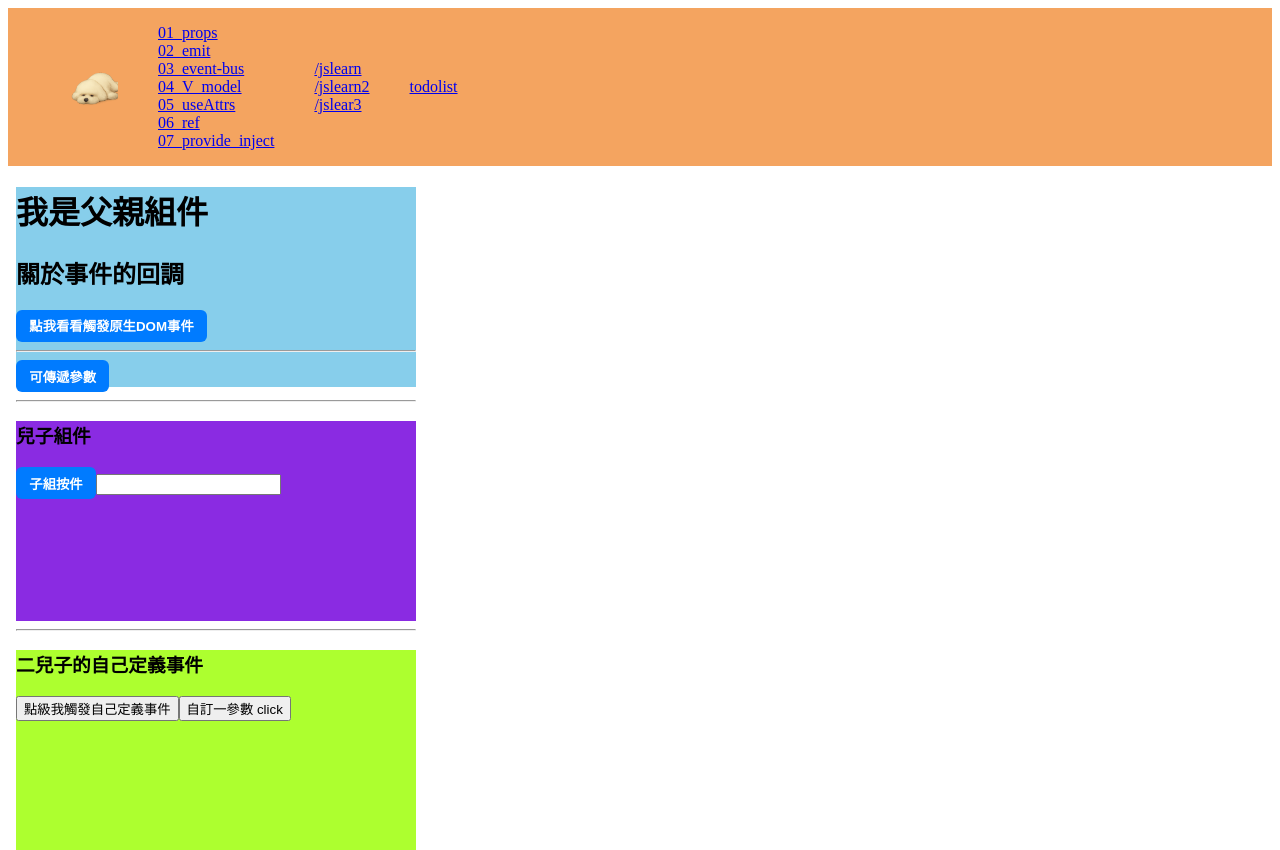
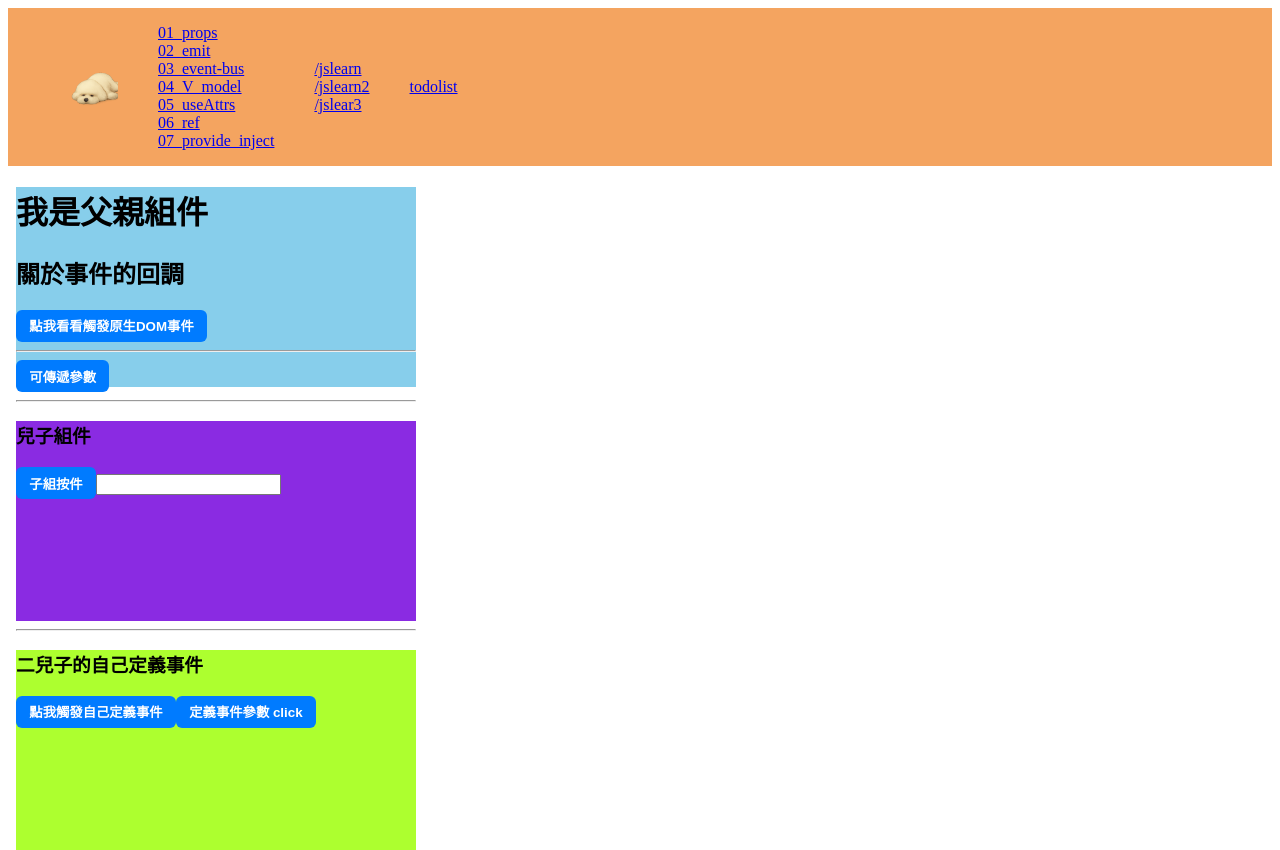
Before and after one commit to Roger0122/vue3_practise, a Vue app: page /02_emit in a window 1280 px wide. Built offline with nearby package versions, Linux system fonts and the light colour scheme.

Commit message:
修改: 按鈕樣式套用

```diff
--- a/src/view/02_emit/event2.vue
+++ b/src/view/02_emit/event2.vue
@@ -1,12 +1,15 @@
 <template>
   <div class="sonEvent2">
     <h3>二兒子的自己定義事件</h3>
-    <button @click="handler">點級我觸發自己定義事件</button>
-    <button @click="emit('click','哈哈哈','呼呼呼')">自訂一參數 click</button>
+    <MyButton type="primary" @onClick="handler">點我觸發自己定義事件</MyButton>
+    <MyButton type="primary" @onClick="emit('click','哈哈哈','呼呼呼')">定義事件參數 click</MyButton>
   </div>
 </template>
 
 <script setup>
+import MyButton from '@/view/ui/button.vue'
+
+
 // 不需要引入可以直接使用 defineEmits
 let emit = defineEmits(["sonEvent2","click"]);
 
--- a/src/view/03_event-bus/child2.vue
+++ b/src/view/03_event-bus/child2.vue
@@ -1,12 +1,13 @@
 <template>
   <h1 class="child2">我是兒子2</h1>
-  <button @click="forSon1Money">給兒子1錢錢</button>
+  <Mybutton type="primary" @onClick="forSon1Money">給兒子1錢錢</Mybutton>
 
   </template>
 
   <script setup>
   //先引入物件
   import emitter from '../../../money';
+  import Mybutton from '@/view/ui/button.vue'
 
   //  事件的回調
   const forSon1Money= (()=>{
```
